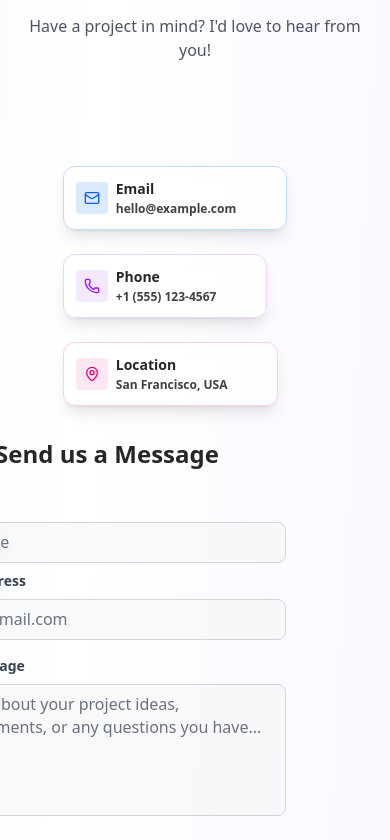
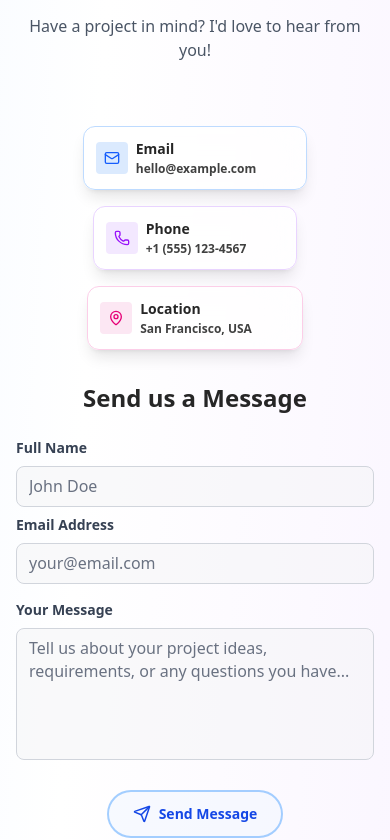
Before and after one commit to Shaik-Nagur-Basha/nagur.dev, a React (Vite) app in the folder frontend/: page / in a window 390 px wide. Shown: the part 4944-5784 px from the top of the page. Built offline with nearby package versions, Linux system fonts and the light colour scheme.

Commit message:
feat: Improve layout and responsiveness of Contact component with updated styling

```diff
--- a/frontend/src/components/Contact.jsx
+++ b/frontend/src/components/Contact.jsx
@@ -62,7 +62,7 @@ function Contact() {
         {/* Main Grid */}
         <div className="grid justify-items-center place-self-baseline lg:grid-cols-2 gap-8 lg:gap-16 mb-8">
           {/* Contact Info Section */}
-          <div className="space-y-6 place-content-start mt-10 mr-10">
+          <div className="lg:space-y-6 lg:place-content-start max-lg:w-full max-lg:flex items-center justify-center md:gap-8 gap-4 flex-wrap lg:mt-10 lg:mr-10">
             {[
               {
                 icon: Mail,
@@ -170,7 +170,7 @@ function Contact() {
           </div>
 
           {/* Contact Form Section */}
-          <div className="w-full max-w-2xl mr-44">
+          <div className="w-full max-w-2xl lg:mr-44">
             <form
               onSubmit={handleSubmit}
               className={`transition-all duration-500 animate-fade-in`}
```
